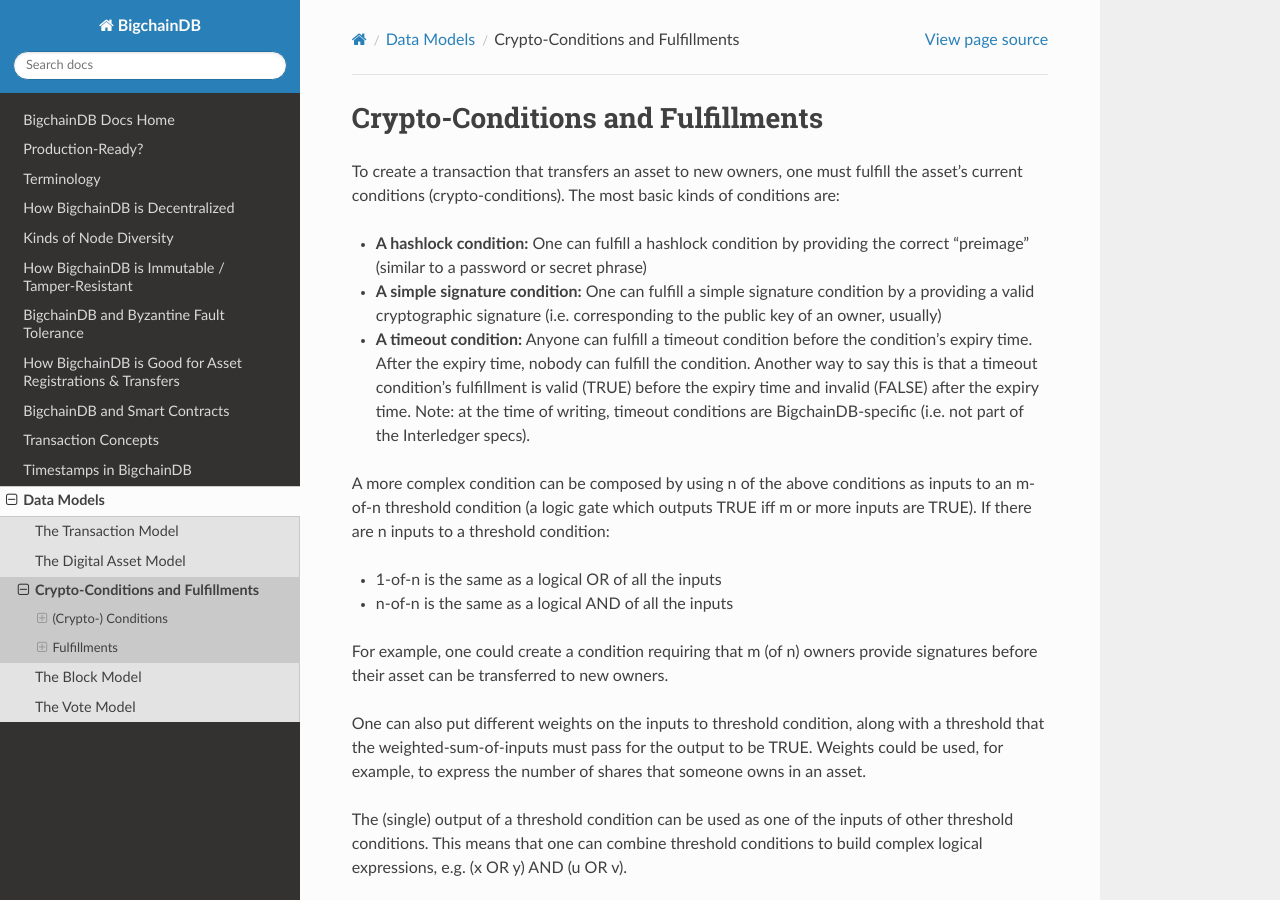
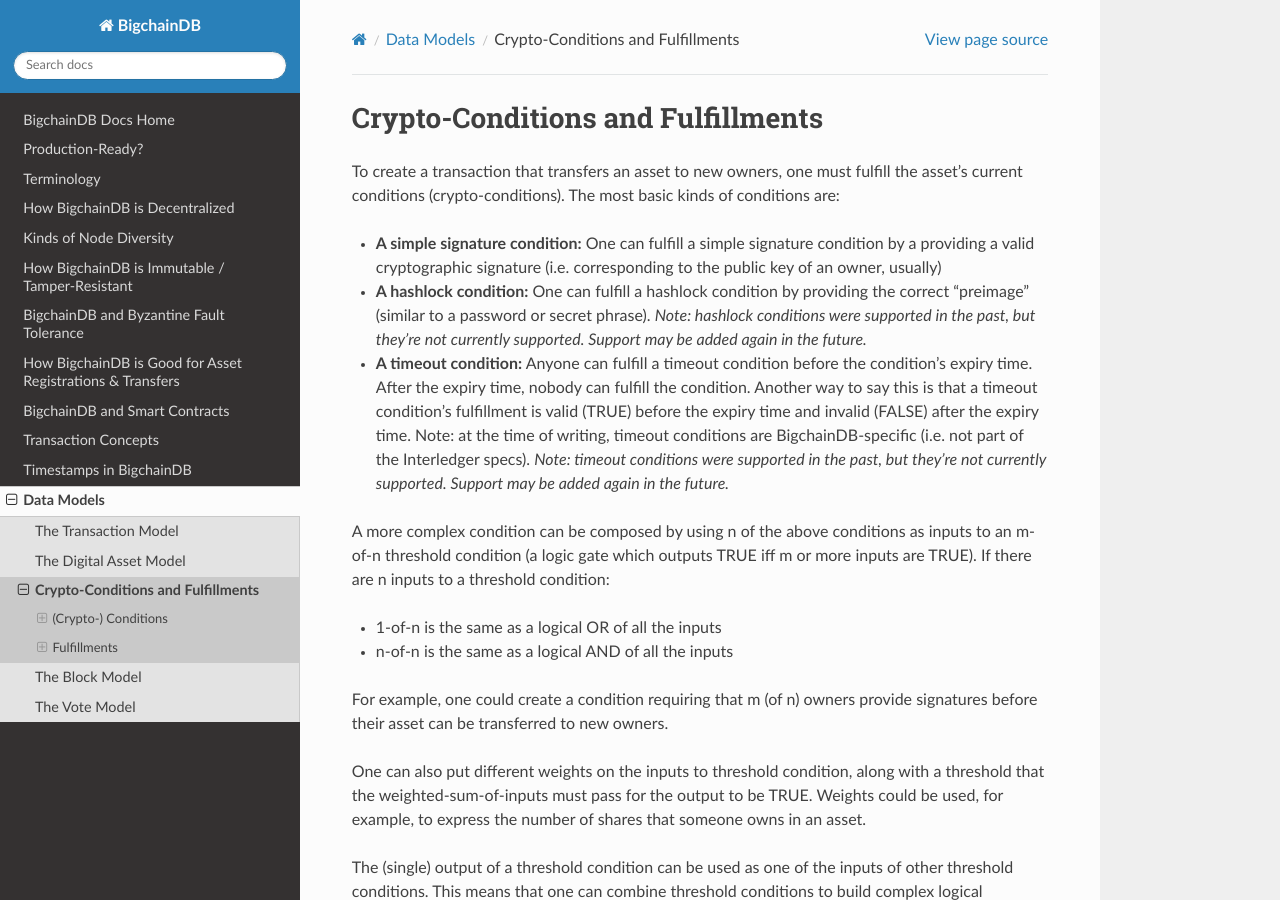
Before and after one commit to bigchaindb/bigchaindb, a Sphinx documentation site: the page built from docs/root/source/data-models/crypto-conditions.md, in a window 1280 px wide and 900 px high. Built offline with Sphinx 7.4.7 and the Read the Docs theme 2.0.0, drawn with Linux system fonts in a browser that asks for light colours.

Commit message:
Added notes about support for hashlock & timeout conditions

```diff
--- a/docs/root/source/data-models/crypto-conditions.md
+++ b/docs/root/source/data-models/crypto-conditions.md
@@ -2,9 +2,11 @@
 
 To create a transaction that transfers an asset to new owners, one must fulfill the asset’s current conditions (crypto-conditions). The most basic kinds of conditions are:
 
-* **A hashlock condition:** One can fulfill a hashlock condition by providing the correct “preimage” (similar to a password or secret phrase)
 * **A simple signature condition:** One can fulfill a simple signature condition by a providing a valid cryptographic signature (i.e. corresponding to the public key of an owner, usually)
-* **A timeout condition:** Anyone can fulfill a timeout condition before the condition’s expiry time. After the expiry time, nobody can fulfill the condition. Another way to say this is that a timeout condition’s fulfillment is valid (TRUE) before the expiry time and invalid (FALSE) after the expiry time. Note: at the time of writing, timeout conditions are BigchainDB-specific (i.e. not part of the Interledger specs).
+
+* **A hashlock condition:** One can fulfill a hashlock condition by providing the correct “preimage” (similar to a password or secret phrase). _Note: hashlock conditions were supported in the past, but they're not currently supported. Support may be added again in the future._
+
+* **A timeout condition:** Anyone can fulfill a timeout condition before the condition’s expiry time. After the expiry time, nobody can fulfill the condition. Another way to say this is that a timeout condition’s fulfillment is valid (TRUE) before the expiry time and invalid (FALSE) after the expiry time. Note: at the time of writing, timeout conditions are BigchainDB-specific (i.e. not part of the Interledger specs). _Note: timeout conditions were supported in the past, but they're not currently supported. Support may be added again in the future._
 
 A more complex condition can be composed by using n of the above conditions as inputs to an m-of-n threshold condition (a logic gate which outputs TRUE iff m or more inputs are TRUE). If there are n inputs to a threshold condition:
 * 1-of-n is the same as a logical OR of all the inputs
```
